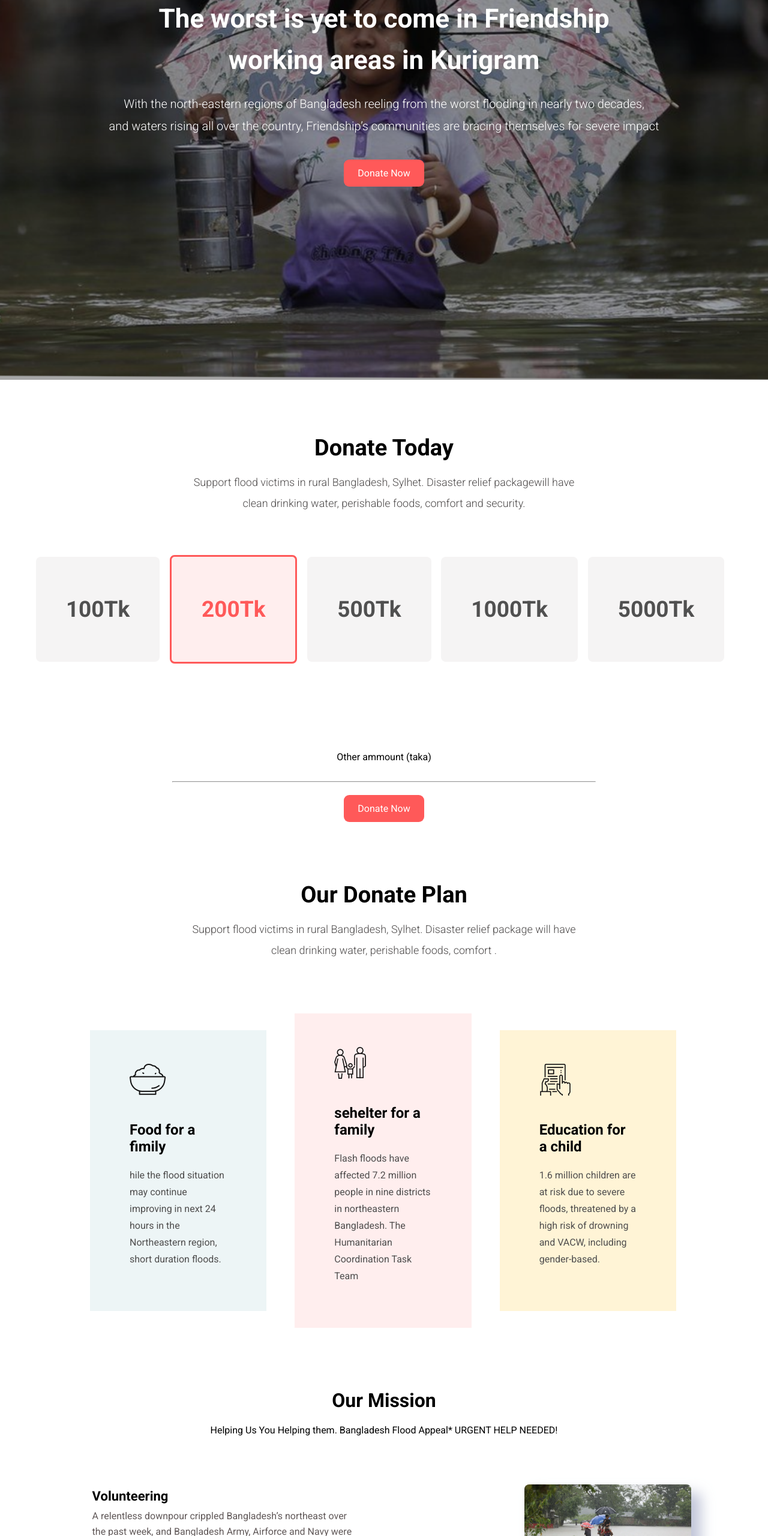
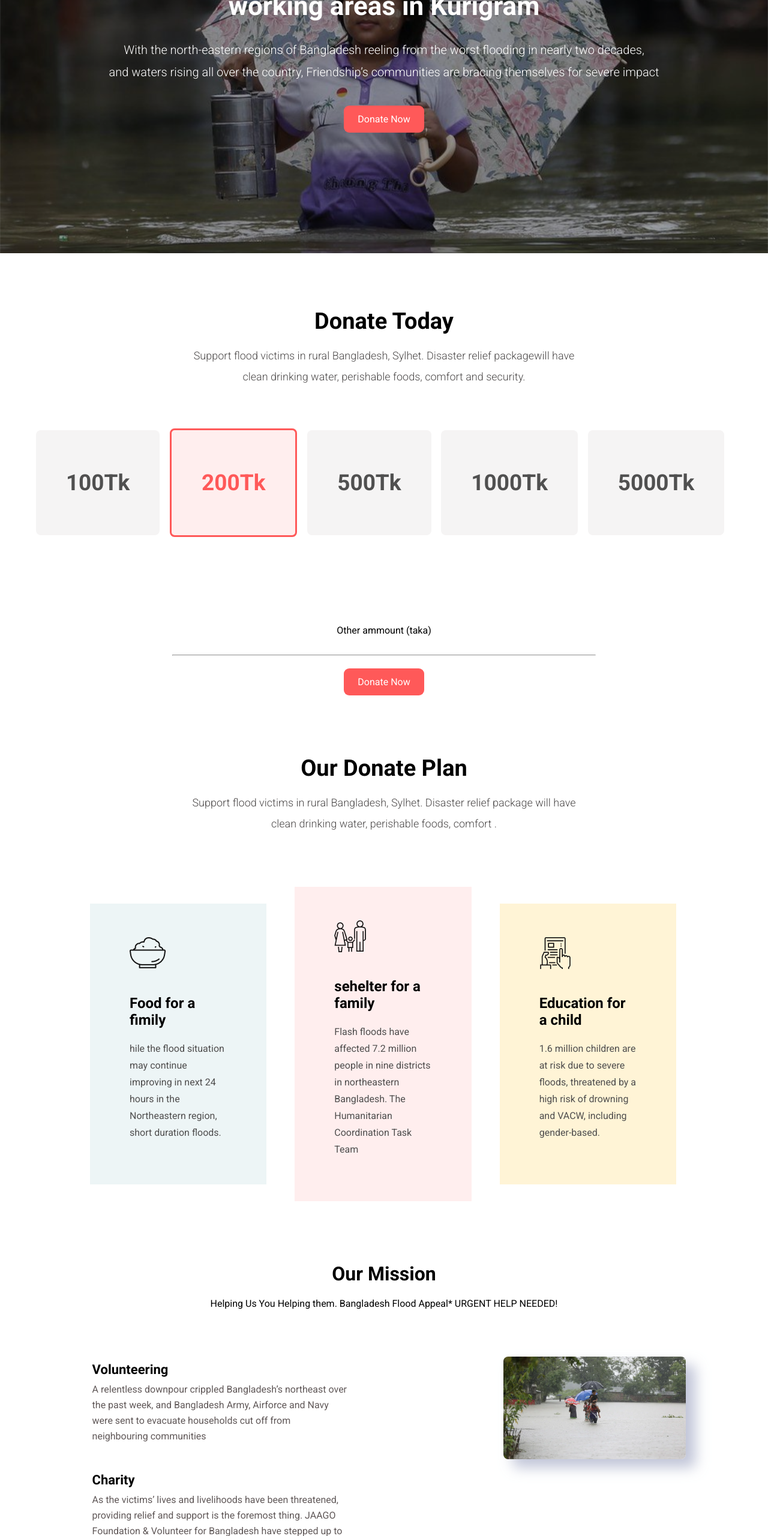
Before and after one commit to shahedmridhaa/assignment-one, a plain HTML site: page index.html in a window 1280 px wide. Shown: the part 240-2800 px from the top of the page at 60% size. Drawn offline with Linux system fonts and the light colour scheme.

Commit message:
secend commit

```diff
--- a/style.css
+++ b/style.css
@@ -6,12 +6,12 @@ body{
 
 
  /* Banner */
-.header {
+ .header {
     background: url(image/template\ \(2\).png);
     background-repeat: no-repeat;
     background-size: cover;
-    background-position: center bottom;
-    padding: 200px 0 335px 0;
+    background-position: bottom bottom;
+    padding: 110px 0 214px 0;
 }
 .banner{
     color: white;
@@ -174,7 +174,8 @@ hr {
 .mission-perent {
     display: flex;
     margin-left: 12%;
-    margin-right: 12%;
+    margin-right: 15%;
+    margin-right: 17%;
 }
 .help-mission-left {
     width: 50%;
@@ -183,7 +184,7 @@ hr {
     width: 50%;
 }
 .help-mission-right img {
-    width: 110%;
+    width: 136%;
     display: block;
     margin: 10% auto auto;
     border-radius: 8px;
```
